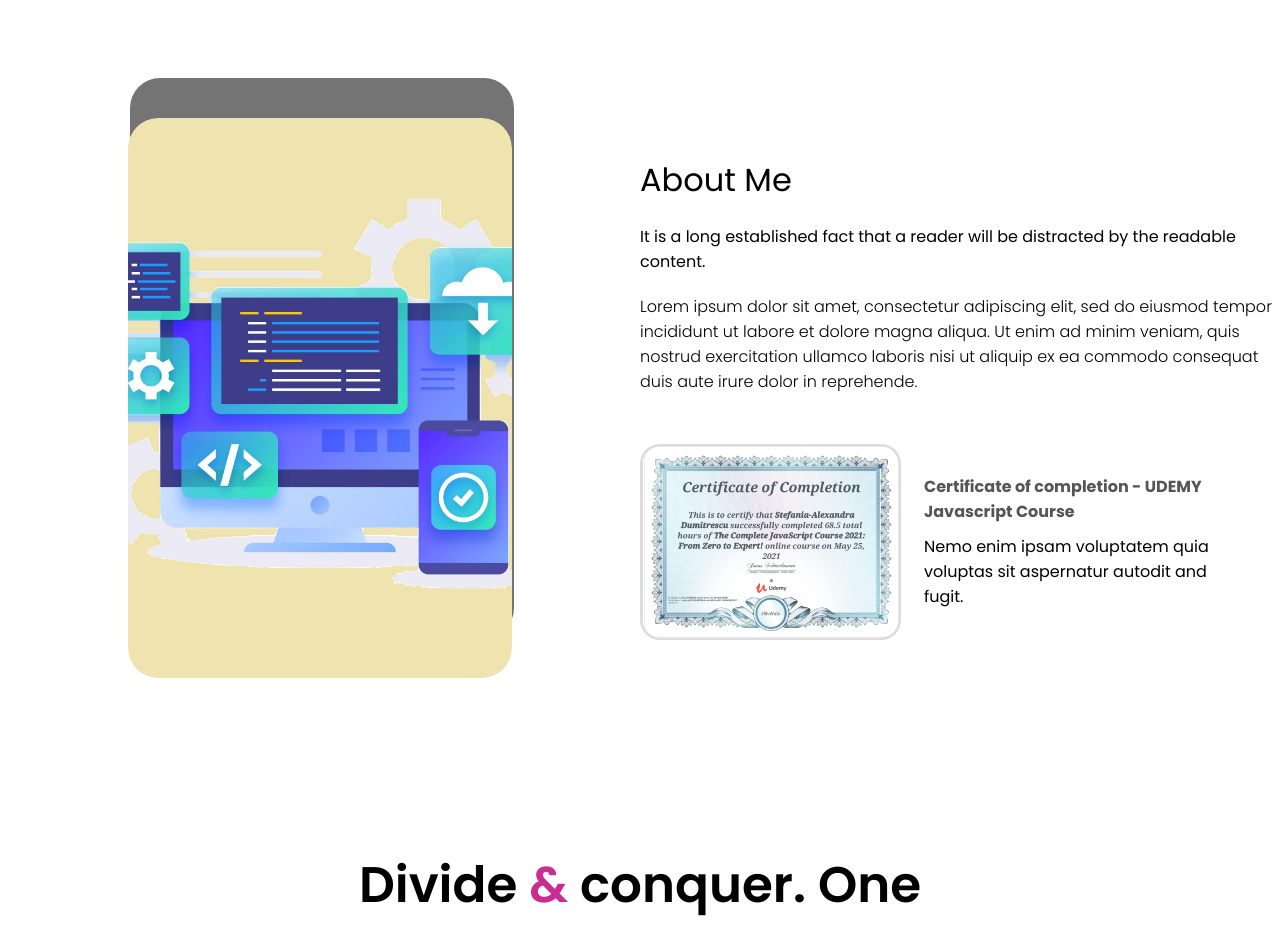
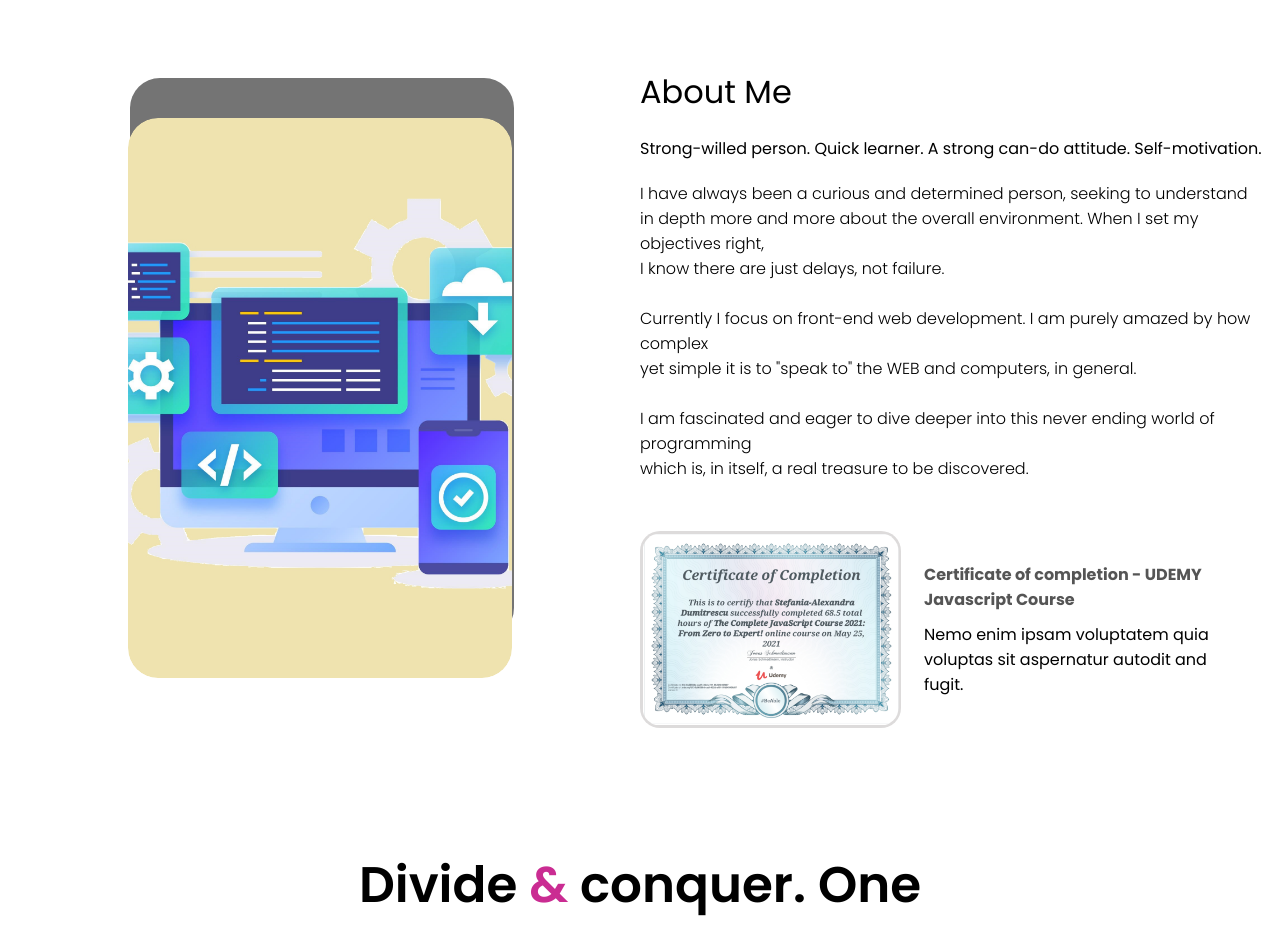
Before and after one commit to DumitrescuAlexandra/portfolio, a React (Create React App) app: page / in a window 1280 px wide. Shown: the part 802-1735 px from the top of the page. Built offline with nearby package versions, Linux system fonts and the light colour scheme.

Commit message:
about - close to final version

```diff
--- a/src/components/about/About.jsx
+++ b/src/components/about/About.jsx
@@ -21,14 +21,21 @@ function About() {
       <div className={classes.aboutRight}>
         <h1 className={classes.aboutTitle}>About Me</h1>
         <p className={classes.aboutSub}>
-          It is a long established fact that a reader will be distracted by the
-          readable content.
+          Strong-willed person. Quick learner. A strong can-do attitude.
+          Self-motivation.
         </p>
         <p className={classes.aboutDescription}>
-          Lorem ipsum dolor sit amet, consectetur adipiscing elit, sed do
-          eiusmod tempor incididunt ut labore et dolore magna aliqua. Ut enim ad
-          minim veniam, quis nostrud exercitation ullamco laboris nisi ut
-          aliquip ex ea commodo consequat duis aute irure dolor in reprehende.
+          I have always been a curious and determined person, seeking to
+          understand <br></br>in depth more and more about the overall
+          environment. When I set my objectives right, <br></br> I know there
+          are just delays, not failure. <br></br>
+          <br></br>
+          Currently I focus on front-end web development. I am purely amazed by
+          how complex <br></br> yet simple it is to "speak to" the WEB and
+          computers, in general.<br></br>
+          <br></br>I am fascinated and eager to dive deeper into this never
+          ending world of programming <br></br> which is, in itself, a real
+          treasure to be discovered.
         </p>
         <div className={classes.award}>
           <img src={award} alt="" className={classes.aboutAwardImage} />
```
